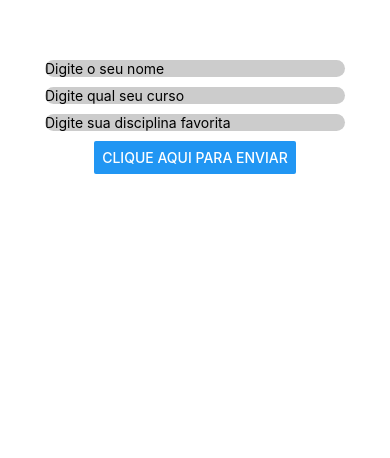
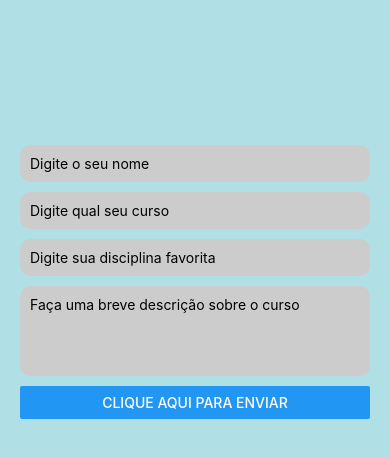
Before and after one commit to LuisGdev13/CP1-Mobile, a React Native app: screen / in a window 390 px wide. Shown: the part 140-598 px from the top of the page. Built offline with nearby package versions, Linux system fonts and the light colour scheme.

Commit message:
feat: ajustando rotas e cores de botões

```diff
--- a/App.js
+++ b/App.js
@@ -2,21 +2,28 @@ import { StatusBar } from 'expo-status-bar';
 import { StyleSheet, Text, View,Image,TextInput,Button } from 'react-native';
 import { useState } from 'react';
 import RenderizarDados from "./components/RenderizarDados.jsx"
+import { SafeAreaProvider, SafeAreaView } from 'react-native-safe-area-context';
 
 export default function App() {
   const[nomeAluno,setNomeAluno]=useState("")
-  const[emailAluno,setEmailAluno]=useState("")
+  const[cursoAluno,setCursoAluno]=useState("")
+  const [disciplinaAluno, setDisciplinaAluno] = useState("");
+  const [descricaoAluno, setDescricao] = useState("");
   const[mostrarDados,setMostrarDados]=useState(false)
 
+
   return (
-    <View style={styles.container}>
+
+    <SafeAreaProvider>
+      <SafeAreaView style={styles.container}>
 
       <TextInput
         placeholder='Digite o seu nome'
         style={styles.input}
         maxLength={10}
-        autoCapitalize='words'
+        autoCapitalize='none'
         onChangeText={setNomeAluno}
+        value={nomeAluno}
       />
 
       <TextInput
@@ -24,7 +31,8 @@ export default function App() {
         style={styles.input}
         maxLength={30}
         autoCapitalize='none'
-        onChangeText={setEmailAluno}
+        onChangeText={setCursoAluno}
+        value={cursoAluno}
       />
 
       <TextInput
@@ -32,7 +40,19 @@ export default function App() {
         style={styles.input}
         maxLength={30}
         autoCapitalize='none'
-        onChangeText={setEmailAluno}
+        onChangeText={setDisciplinaAluno}
+        value={disciplinaAluno}
+      />
+
+      <TextInput
+        placeholder='Faça uma breve descrição sobre o curso '
+        style={styles.inputDescricao}
+        numberOfLines={3}
+        multiline={true}
+        maxLength={60}
+        autoCapitalize='none'
+        onChangeText={setDescricao}
+        value={descricaoAluno}
       />
 
     <Button
@@ -40,27 +60,33 @@ export default function App() {
       onPress={()=>setMostrarDados(!mostrarDados)}
     />
 
-    {mostrarDados&&<RenderizarDados nomeAluno={nomeAluno} eAluno={emailAluno}/>}
+      <StatusBar style="auto" />
+    </SafeAreaView>
+  </SafeAreaProvider>
 
-      <StatusBar style="auto" />
-    </View>
   );
 }
 
 const styles = StyleSheet.create({
   container: {
     flex: 1,
-    backgroundColor: '#fff',
-    alignItems: 'center',
-    marginTop:200,
-    gap:10
+    padding: 20,
+    backgroundColor: "#B0E0E6",
+    justifyContent: 'center',
+    gap: 10,
   },
-  image:{
-    resizeMode:"center"
+  input: {
+    backgroundColor: "#ccc",
+    width: '100%',
+    borderRadius: 10,
+    padding: 10,
   },
-  input:{
-    backgroundColor:"#ccc",
-    width:300,
-    borderRadius:10
+  inputDescricao: {
+    backgroundColor: "#ccc",
+    width: '100%',
+    borderRadius: 10,
+    padding: 10,
+    height: 90,
+    textAlignVertical: 'top',
   }
 });
--- a/components/RenderizarDados.jsx
+++ b/components/RenderizarDados.jsx
@@ -1,10 +1,11 @@
-import { Text } from "react-native";
+import { Text, View } from "react-native";
 
-export default ({nomeAluno,eAluno})=>{
+export default ({nomeAluno,cAluno, disciAluno})=>{
     return(
         <View>
-            <Text>Nome Aluno:{nomeAluno}</Text>
-            <Text>Email Aluno:{eAluno}</Text>
+            <Text>Nome do Aluno: {nomeAluno}</Text>
+            <Text>Curso do aluno: {cAluno}</Text>
+            <Text>A matéria favorita do aluno: {disciAluno} </Text>
         </View>
 
     )
```
